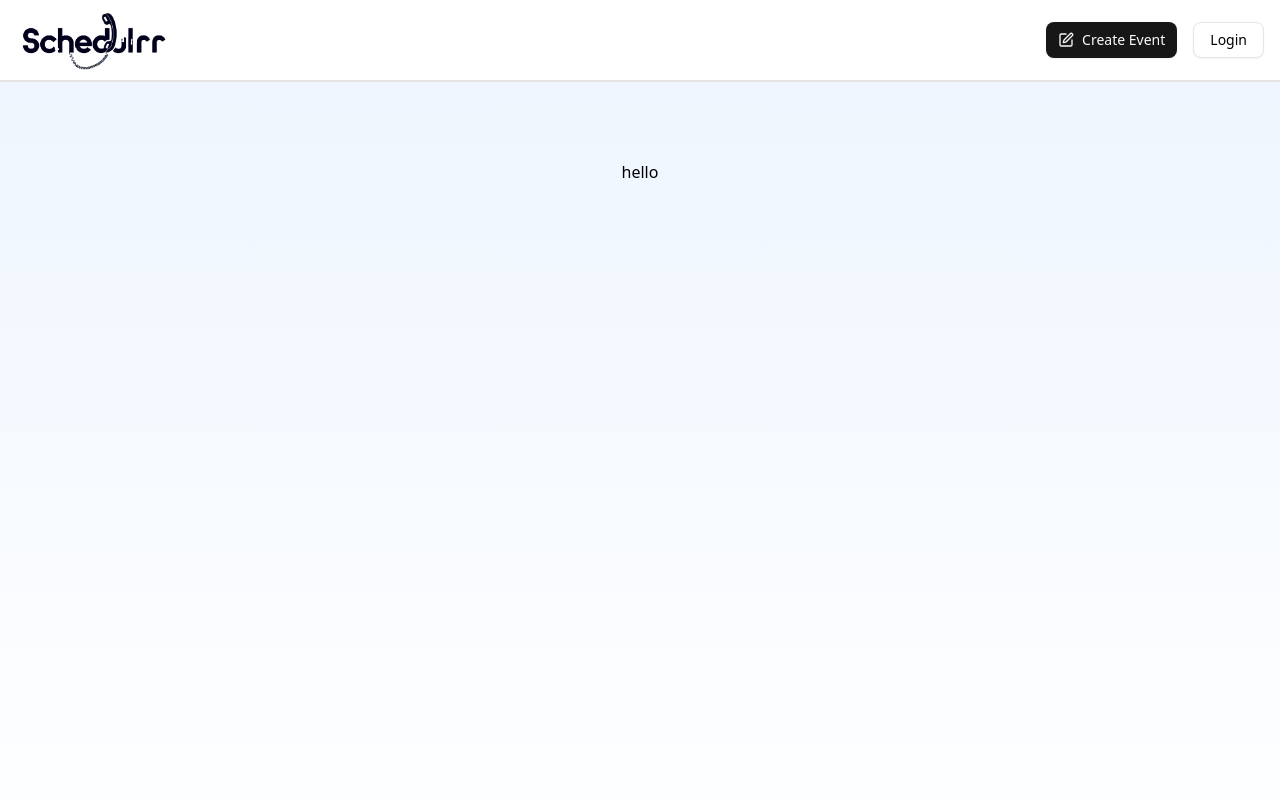
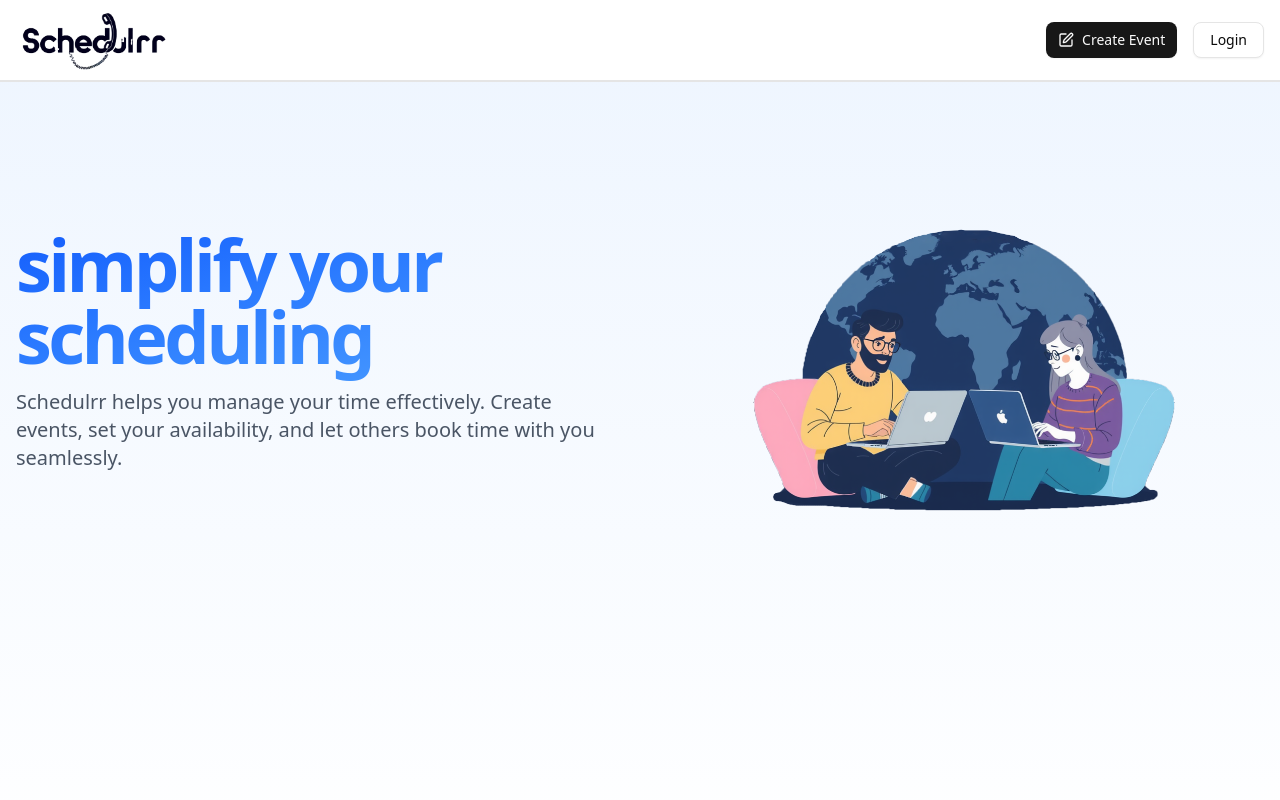
Before and after one commit to Arunkumar7070/notify, a Next.js app: page / in a window 1280 px wide. Shown: the top 800 px of the page. Built offline with nearby package versions, Linux system fonts and the light colour scheme; no server answers.

Commit message:
paritially complete the landing page

```diff
--- a/app/globals.css
+++ b/app/globals.css
@@ -117,5 +117,28 @@
   * {
     @apply border-border outline-ring/50;
   }
+    body {
+      @apply bg-background text-foreground;
+    }
 
 }
+@layer utilities {
+  .gradient-title {
+    @apply font-extrabold bg-gradient-to-br from-blue-600 to-blue-400 bg-clip-text tracking-tighter text-transparent pb-4 pr-2;
+  }
+}
+@layer utilities {
+
+  /* Hide scrollbar for Chrome, Safari and Opera */
+  .no-scrollbar::-webkit-scrollbar {
+    display: none;
+  }
+
+  /* Hide scrollbar for IE, Edge and Firefox */
+  .no-scrollbar {
+    -ms-overflow-style: none;
+    /* IE and Edge */
+    scrollbar-width: none;
+    /* Firefox */
+  }
+}
--- a/app/page.js
+++ b/app/page.js
@@ -2,8 +2,24 @@
 
 export default function Home() {
   return (
-    <div className="grid grid-rows-[20px_1fr_20px] items-center justify-items-center min-h-screen p-8 pb-20 gap-16 sm:p-20 font-[family-name:var(--font-geist-sans)]">
-      <button>hello</button>
-    </div>
+    <main className="container mx-auto px-4 py-16">
+      {/* Hero Section */}
+      <div className="flex flex-col lg:flex-row items-center justify-between gap-12 mb-24">
+        <div  className="lg:w-1/2">
+          <h1 className="text-7xl font-extrabold gradient-title pb-6">
+            simplify your scheduling
+          </h1>
+           <p className="text-xl text-gray-600 mb-10">
+            Schedulrr helps you manage your time effectively. Create events, set
+            your availability, and let others book time with you seamlessly.
+          </p>
+        </div>
+                <div className="lg:w-1/2 flex justify-center">
+          <div className="relative w-full max-w-md aspect-square">
+          <Image src='/poster.png' alt="schedular ilusturation" layout="fill" objectFit="contain" />
+          </div>
+        </div>
+      </div>
+    </main>
   );
 }
```
